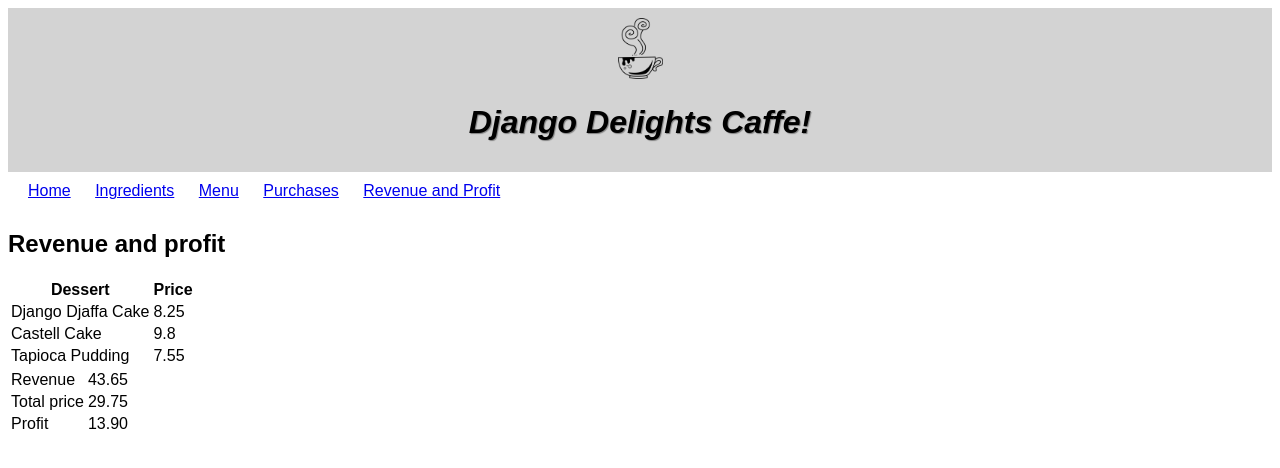
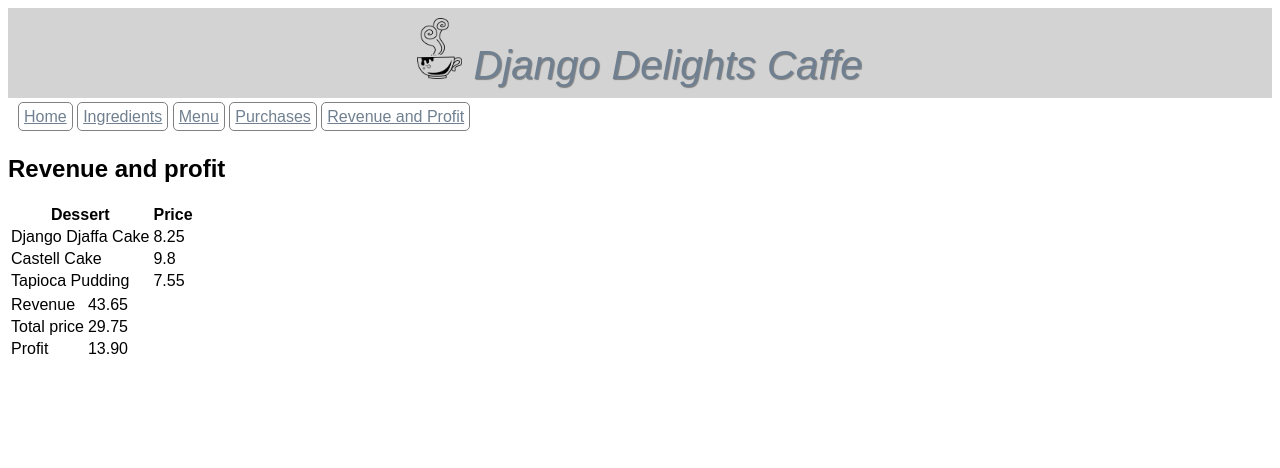
Before and after one commit to eskuode/django_delights, a Django app: page /profit/list in a window 1280 px wide. Shown: the top 468 px of the page. Run offline with Django 4.2, Linux system fonts and the light colour scheme; data comes from the database, SQL or seed files in the repository.

Commit message:
more styling was aplied

```diff
--- a/djangodelights/inventory/static/inventory/style.css
+++ b/djangodelights/inventory/static/inventory/style.css
@@ -8,8 +8,9 @@ body {
 }
 
 .logo {
+  color: #708090;
+  font-size: 2.5em;
   font-style: italic;
-  font-weight: bold;
   text-shadow: 1px 1px 1px grey;
   text-align: center;
   padding: 10px;
@@ -18,11 +19,23 @@ body {
 
 .navbar {
   padding: 10px;
+  text-decoration: none;
 }
 
 .nav-item {
-  padding: 10px;
+  color: #708090;
+  padding: 5px;
   border: 1px;
+  border-style: solid;
   border-color: grey;
   border-radius: 5px;
 }
+
+table {
+  border: 1px;
+  border-color: #708090;
+}
+
+.table-heading {
+  padding: 10px;
+}
--- a/djangodelights/inventory/templates/base.html
+++ b/djangodelights/inventory/templates/base.html
@@ -1,16 +1,21 @@
 {% load static %}
 <!DOCTYPE html>
+<html>
   <head>
-  <meta charset="utf-8">
-  <link rel="stylesheet" type="text/css" href="{% static 'inventory/style.css' %}" />
+    <meta charset="utf-8" />
+    <link
+      rel="stylesheet"
+      type="text/css"
+      href="{% static 'inventory/style.css' %}"
+    />
     <title>{% block title %}Django Delights Caffe{% endblock %}</title>
     {% block head %} {% endblock %}
   </head>
   <body>
     <header>
       <div class="logo">
-  <img src="{% static 'inventory/cup.png' %}" alt="logo" width="80px"/>
-  <h1>Django Delights Caffe!</h1>
+        <img src="{% static 'inventory/cup.png' %}" alt="logo" width="80px" />
+        Django Delights Caffe
       </div>
       <nav class="navbar">
         <a class="nav-item" href="{% url 'home' %}">Home</a>
@@ -21,6 +26,5 @@
       </nav>
     </header>
   </body>
-{% block content %}
-{% endblock %}
+  {% block content %} {% endblock %}
 </html>
```
Lines whose indentation alone changed are shown as unchanged.
